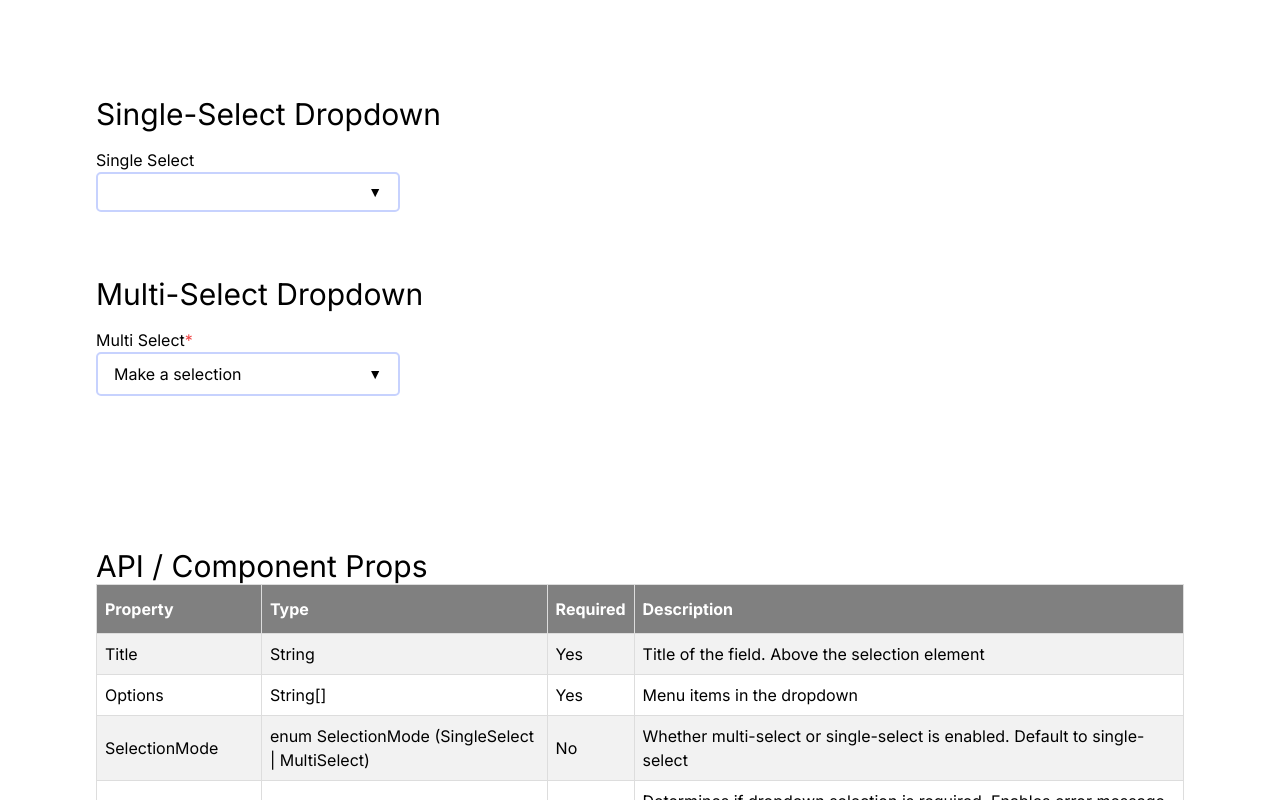
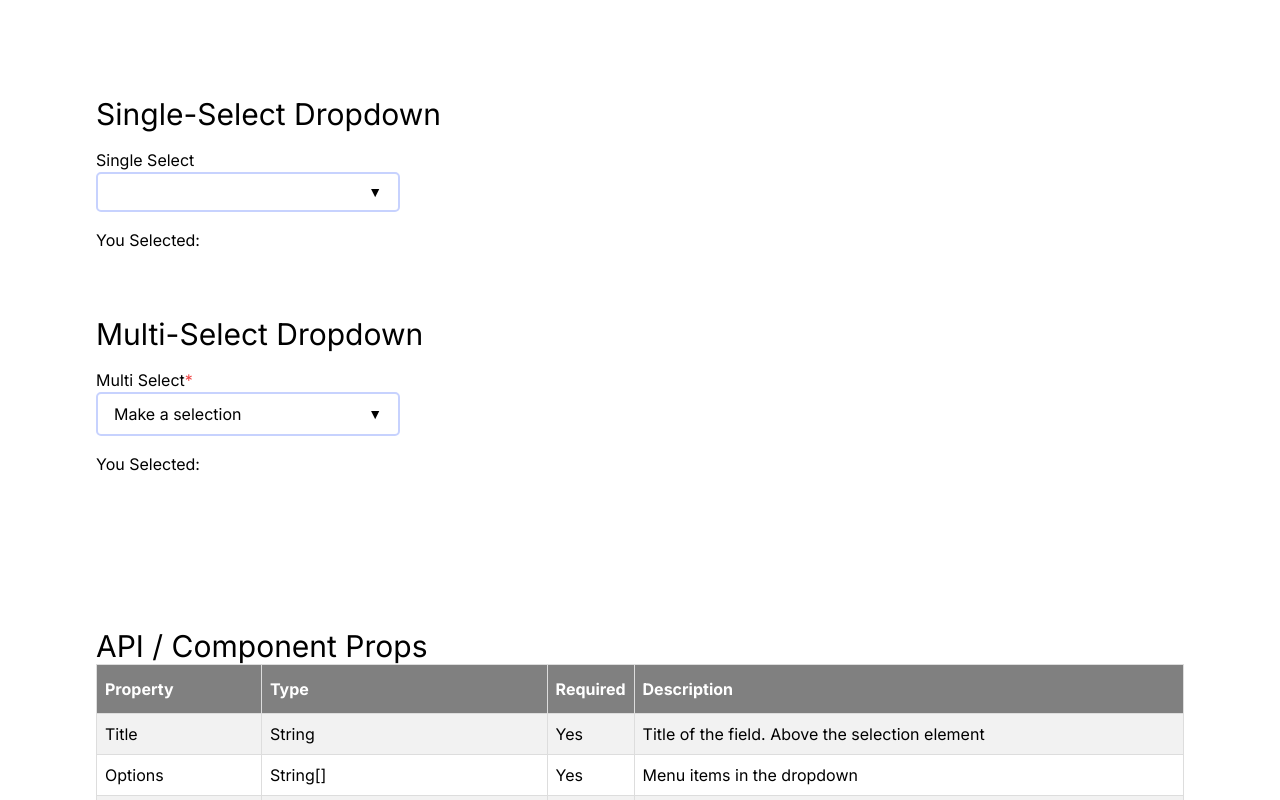
Before and after one commit to reeesh96/dropdown-module, a Next.js app: page / in a window 1280 px wide. Shown: the top 800 px of the page. Built offline with nearby package versions, Linux system fonts and the light colour scheme.

Commit message:
demo stuff

```diff
--- a/src/app/page.tsx
+++ b/src/app/page.tsx
@@ -3,15 +3,18 @@
 import { ApiTable } from "@/components/apiTable"
 import Dropdown from "@/components/dropdown"
 import { DropdownProps, SelectionMode } from "@/components/dropdown/config"
+import { useState } from "react"
 
 export default function Home() {
+  const [result1, setResult1] = useState('')
+  const [result2, setResult2] = useState('')
+
   const dropdownProps: DropdownProps = {
     title: 'Single Select',
     options: ['Tony Stark', 'Steve Rogers', 'Bruce Banner', 'Natasha Romanoff', 'Thor', 'Peter Parker', 'T\'Challa', 'Dr. Strange'],
     selectionMode: SelectionMode.SingleSelect,
-    onSelectionChange(selectedItems) {
-      console.log('Items Changed!')
-      console.log(selectedItems)
+    onSelectionChange(selectedItems: string[]) {
+      setResult1(selectedItems.join(','))
     },
   }
 
@@ -20,7 +23,10 @@ export default function Home() {
     title: 'Multi Select',
     selectionMode: SelectionMode.MultiSelect,
     defaultText: 'Make a selection',
-    required: true
+    required: true,
+    onSelectionChange(selectedItems: string[]) {
+      setResult2(selectedItems.join(','))
+    }
   }
 
   return (
@@ -28,10 +34,12 @@ export default function Home() {
       <div className="flex flex-col gap-4">
         <h2 className="text-3xl">Single-Select Dropdown</h2>
         <Dropdown {...dropdownProps} />
+        <div>You Selected: { result1 }</div>
       </div>
       <div className="flex flex-col gap-4">
         <h2 className="text-3xl">Multi-Select Dropdown</h2>
         <Dropdown {...multiSelectDropdownProps} />
+        <div>You Selected: { result2 }</div>
       </div>
       <br></br>
       <div>
```
